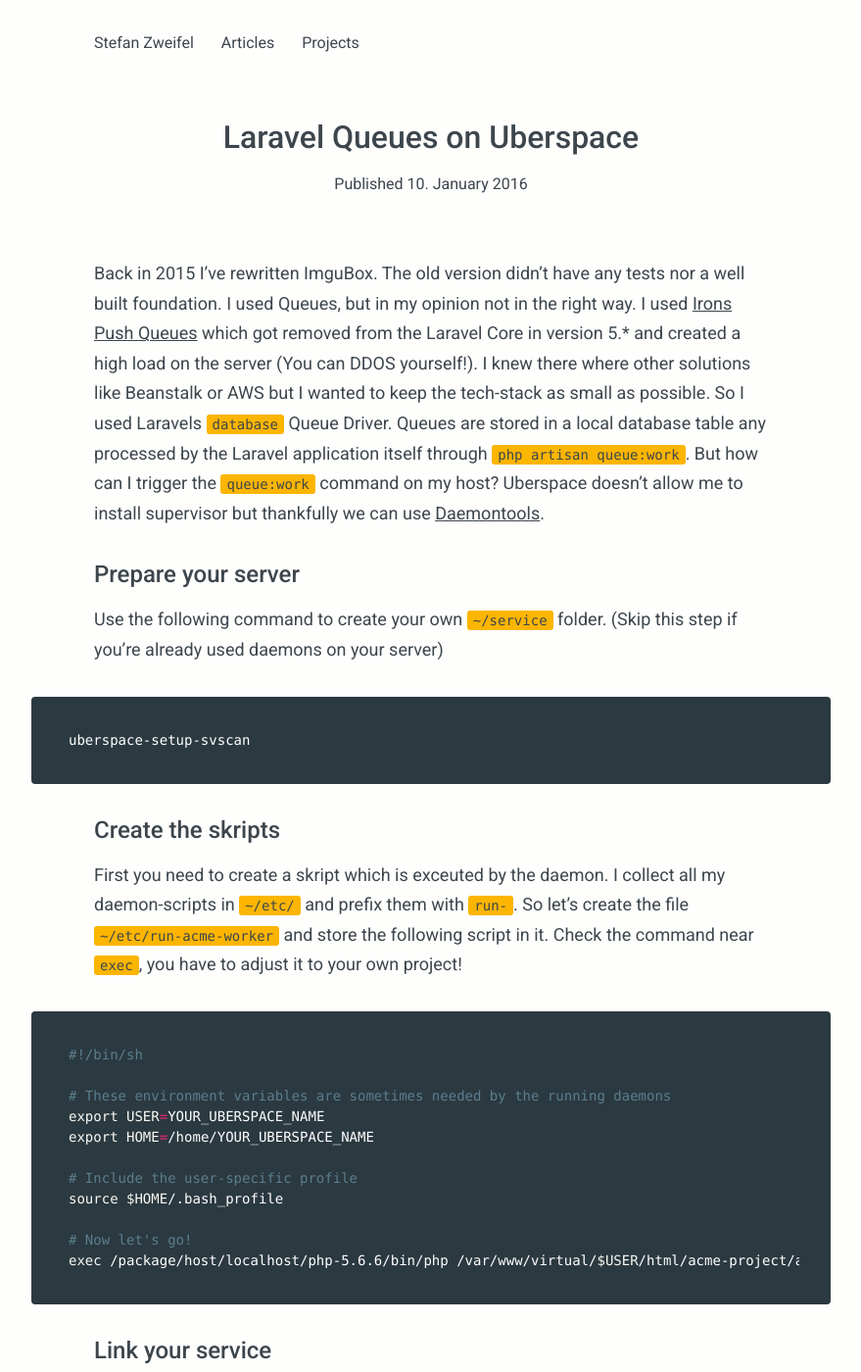
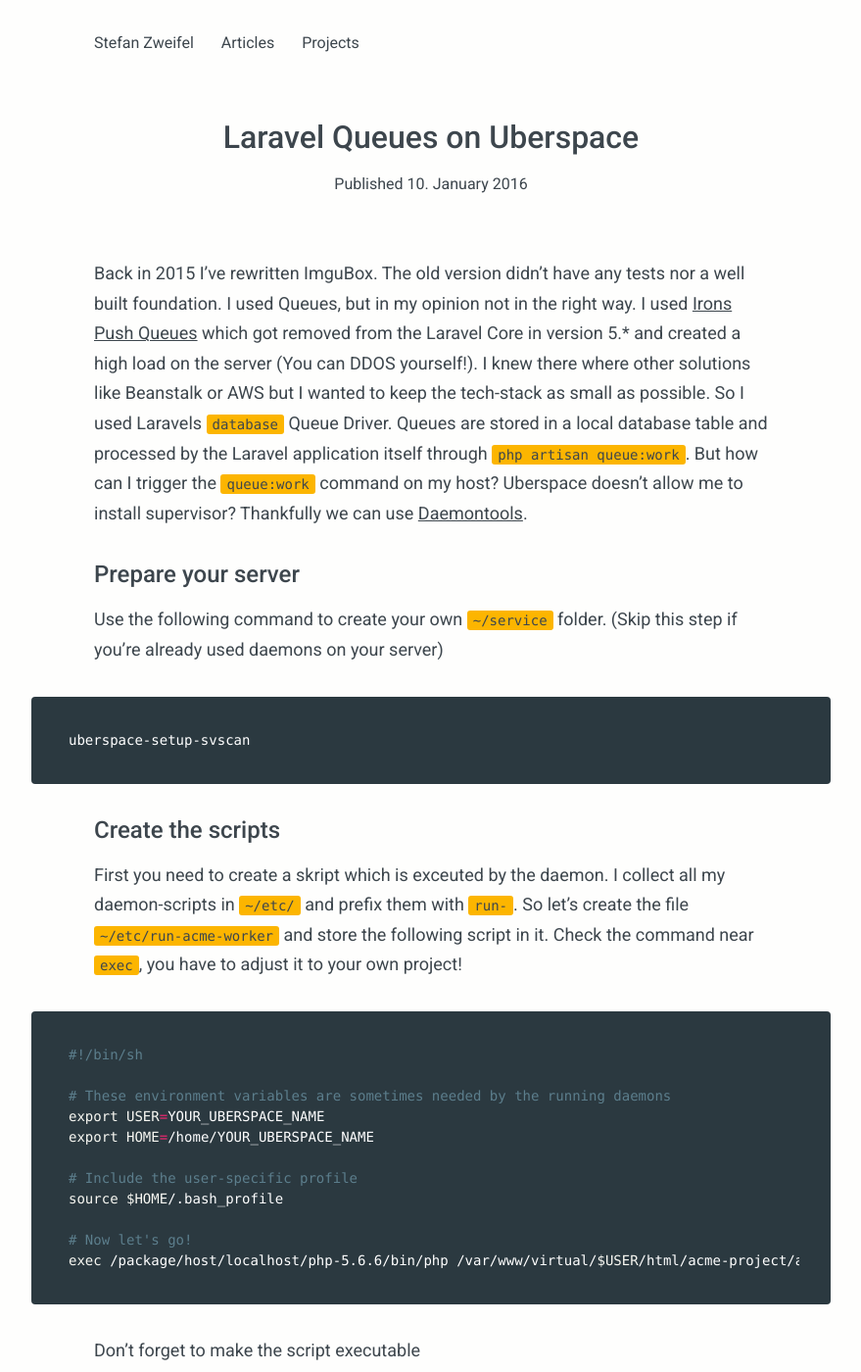
Before and after one commit to daybugging/stefanzweifel.io, a Jekyll site: the page built from src/_posts/2016-01-10-laravel-queues-on-uberspace.md, in a window 1280 px wide and 1400 px high. Shown: the whole window at 98% size, without its empty margins (200-1079 px from the left). Built offline with Jekyll 4.4.1, drawn with Linux system fonts in a browser that asks for light colours; some of the changed text lies outside the part shown.

Commit message:
Fix Typos and add chmod reminder

```diff
--- a/src/_posts/2016-01-10-laravel-queues-on-uberspace.md
+++ b/src/_posts/2016-01-10-laravel-queues-on-uberspace.md
@@ -7,7 +7,7 @@
 ---
 
 Back in 2015 I've rewritten ImguBox. The old version didn't have any tests nor a well built foundation. I used Queues, but in my opinion not in the right way. I used [Irons Push Queues](http://dev.iron.io/mq/reference/push_queues/) which got removed from the Laravel Core in version 5.* and created a high load on the server (You can  DDOS yourself!).
-I knew there where other solutions like Beanstalk or AWS but I wanted to keep the tech-stack as small as possible. So I used Laravels `database` Queue Driver. Queues are stored in a local database table any processed by the Laravel application itself through `php artisan queue:work`. But how can I trigger the `queue:work` command on my host? Uberspace doesn't allow me to install supervisor but thankfully we can use [Daemontools](https://wiki.uberspace.de/system:daemontools).
+I knew there where other solutions like Beanstalk or AWS but I wanted to keep the tech-stack as small as possible. So I used Laravels `database` Queue Driver. Queues are stored in a local database table and processed by the Laravel application itself through `php artisan queue:work`. But how can I trigger the `queue:work` command on my host? Uberspace doesn't allow me to install supervisor? Thankfully we can use [Daemontools](https://wiki.uberspace.de/system:daemontools).
 
 ## Prepare your server
 
@@ -17,7 +17,7 @@
 uberspace-setup-svscan
 {% endhighlight%}
 
-## Create the skripts
+## Create the scripts
 First you need to create a skript which is exceuted by the daemon. I collect all my daemon-scripts in `~/etc/` and prefix them with `run-`.
 So let's create the file `~/etc/run-acme-worker` and store the following script in it. Check the command near `exec`, you have to adjust it to your own project!
 
@@ -35,6 +35,12 @@
 exec /package/host/localhost/php-5.6.6/bin/php /var/www/virtual/$USER/html/acme-project/artisan queue:work database --queue=high,low --daemon  2>&1
 {% endhighlight%}
 
+Don't forget to make the script executable
+
+{% highlight bash %}
+chmod +x run-acme-worker
+{% endhighlight%}
+
 ## Link your service
 Now you can link your new worker with daemontools. Uberspace provides a neat little helper for this.
 
```
